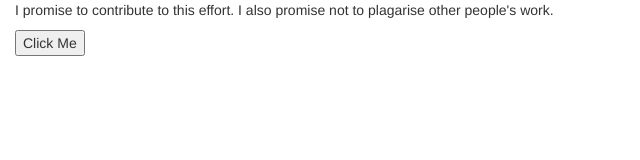
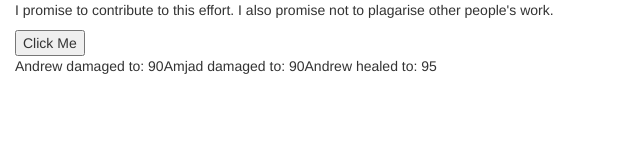
Before and after one commit to alshamsi762/ClifHanger, a website: page index.html in a window 1280 px wide. Both pictures are taken after a click on the button "Click Me". Shown: the whole page, without its empty margins (0-640 px from the left). Drawn offline with nearby package versions, Linux system fonts and the light colour scheme.

Commit message:
Figured out class connection

```diff
--- a/index.html
+++ b/index.html
@@ -5,6 +5,7 @@
 <html>
 	<!-- Head -->
 	<head>
+
 		<!-- Tab Title -->
     <title>
 			CliffHanger
@@ -21,19 +22,24 @@
       		<!-- Put HTML Stuff Here. -->
       		I promise to contribute to this effort. I also promise not to plagarise other people's work.
     		</p>
-		<button onclick="test()">Click Me</button>
+		<button onclick="mytest()">Click Me</button>
 		<p id = "demo"></p>
 
 		<!-- JS Scripts -->
     <!-- Put your JavaScript Here. -->
+		<script src="test.js" type="text/text/javascript"></script>
+		<script src="player.js" type="text/javascript"></script>
 		<script>
-			// Need a gameplay file w/ functions such as attack, move, ect.
-			var player1 = new Player(0, 100, "A1", null, null, "Andrew");
-			var player2 = new Player(1, 100, "A2", null, null, "Amjad");
+			let player1 = new Player(0, 100, "A1", null, null, "Andrew");
+			let player2 = new Player(1, 100, "A2", null, null, "Amjad");
+			function mytest(){
+					player1.damageHealthBy(10);
+					player2.damageHealthBy(10);
+					document.getElementById("demo").innerHTML = player1.name + " damaged to: " + player1.getHealth();
+					document.getElementById("demo").innerHTML += player2.name + " damaged to: " + player2.getHealth();
+					player1.damageHealthBy(-5);
+					document.getElementById("demo").innerHTML += player1.name + " healed to: " + player1.getHealth();
 
-			function test() {
-				player1.damageHealthBy(10);
-				document.getElementById("demo").innerHTML = player1.health;
 			}
 		</script>
 		<script src="http://threejs.org/build/three.min.js"></script>
--- a/player.js
+++ b/player.js
@@ -14,7 +14,7 @@ class Player {
 
   // Damage the player's health by the amount. Works for healing w/ < 0 values
   damageHealthBy(amount) {
-    this.health - amount;
+    this.health -= amount;
   }
 
   // Change the player's position
@@ -41,4 +41,9 @@ class Player {
   popDefensiveItem() {
     return this.defensive.pop();
   }
+
+  // Get player health
+  getHealth() {
+    return this.health;
+  }
 }
--- a/test.js
+++ b/test.js
@@ -4,5 +4,6 @@ var player1 = new Player(0, 100, "A1", null, null, "Andrew");
 var player2 = new Player(1, 100, "A2", null, null, "Amjad");
 
 function test() {
-
+  //player1.damageHealthBy(10);
+  alert("hi");
 }
```
